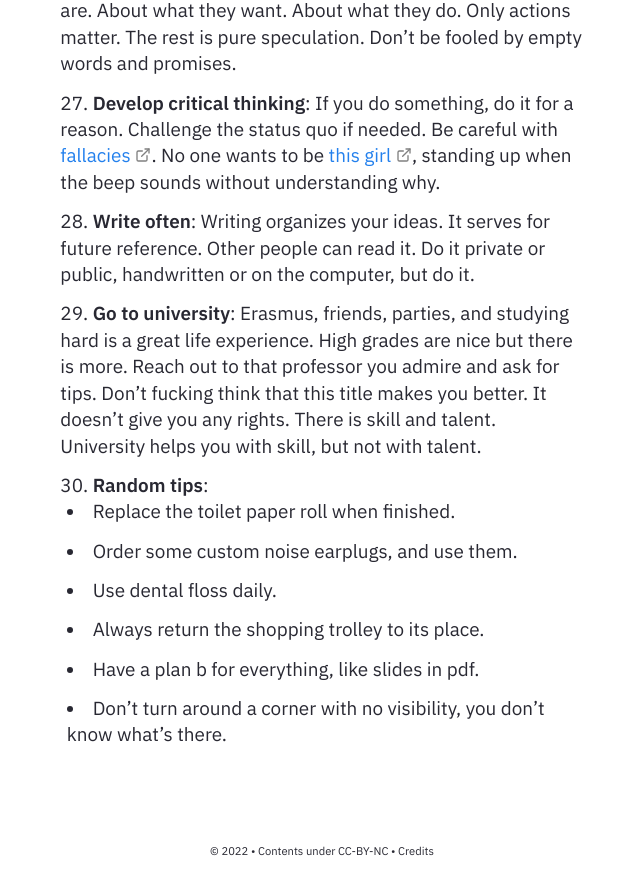
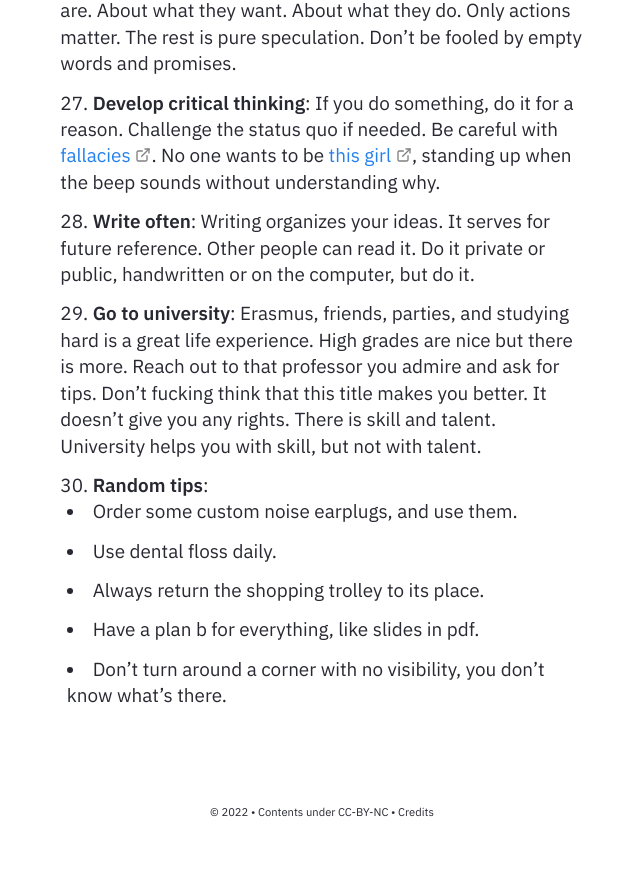
Before and after one commit to alrevuelta/myblog, a Jekyll site: the page built from _posts/2024-02-09-30lessons-30years.md, in a window 1280 px wide and 900 px high, scrolled down 4641 px. Shown: the top 895 px of the window, without its empty margins (318-958 px from the left). Built offline with Jekyll 4.4.1, drawn with Linux system fonts in a browser that asks for light colours; after the commit the page ends 5502 px from its top, so only the background shows below that.

Commit message:
Update 2024-02-09-30lessons-30years.md

```diff
--- a/_posts/2024-02-09-30lessons-30years.md
+++ b/_posts/2024-02-09-30lessons-30years.md
@@ -36,7 +36,6 @@ Just turned 30 years old and wanted to share my 30 lessons learned during this d
 28. **Write often**: Writing organizes your ideas. It serves for future reference. Other people can read it. Do it private or public, handwritten or on the computer, but do it.
 29. **Go to university**: Erasmus, friends, parties, and studying hard is a great life experience. High grades are nice but there is more. Reach out to that professor you admire and ask for tips. Don’t fucking think that this title makes you better. It doesn’t give you any rights. There is skill and talent. University helps you with skill, but not with talent.
 30. **Random tips**:
-* Replace the toilet paper roll when finished.
 * Order some custom noise earplugs, and use them.
 * Use dental floss daily.
 * Always return the shopping trolley to its place.
```
